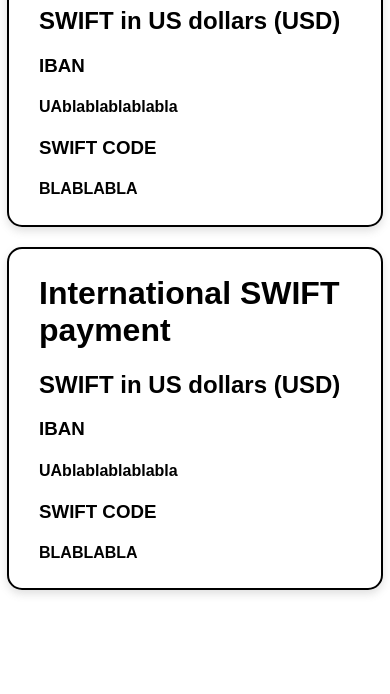
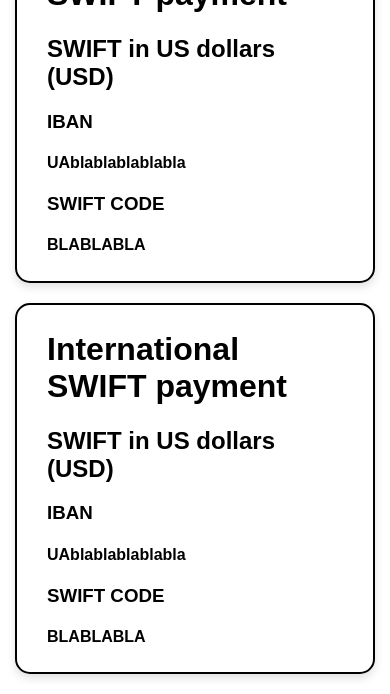
Before and after one commit to SashaWorkForUkraine/SashaWorkForUkraine.github.io, a plain HTML site: page Donate/index.html in a window 390 px wide. Shown: the part 782-1476 px from the top of the page. Before the commit the page ends 1392 px from the top, so only its background shows below. Drawn offline with Linux system fonts and the light colour scheme.

Commit message:
feat(payment methods): made margins more pretty

```diff
--- a/Donate/styles.css
+++ b/Donate/styles.css
@@ -157,15 +157,16 @@ a {
 
 
 .donation-option-list {
+    max-width: fit-content;
     display: flex;
     flex-direction: column;
+    padding: 0 15px;
+    margin: 0;
     list-style: none;
-    margin: 0;
-    padding: 0;
 }
 .donation-option {
-    width: fit-content;
-    max-width: 80%;
+
+    /* max-width: 80%; */
     margin: 0 0 20px 0;
     padding: 5px 30px;
     border: 2px solid #000000;
@@ -194,11 +195,11 @@ a {
         margin-top: 100px;
     }
     .donation-option-list {
-        width: 100%;
+        margin: 0 auto;
         padding-top: 20px;
     }
     .donation-option {
-        margin: 0 auto 20px auto;
+        /* margin: 0 auto 20px auto; */
     }
 }
 
```
